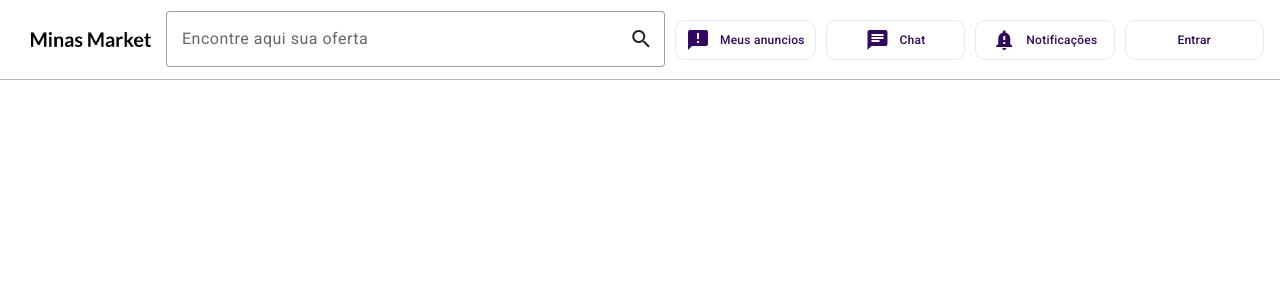
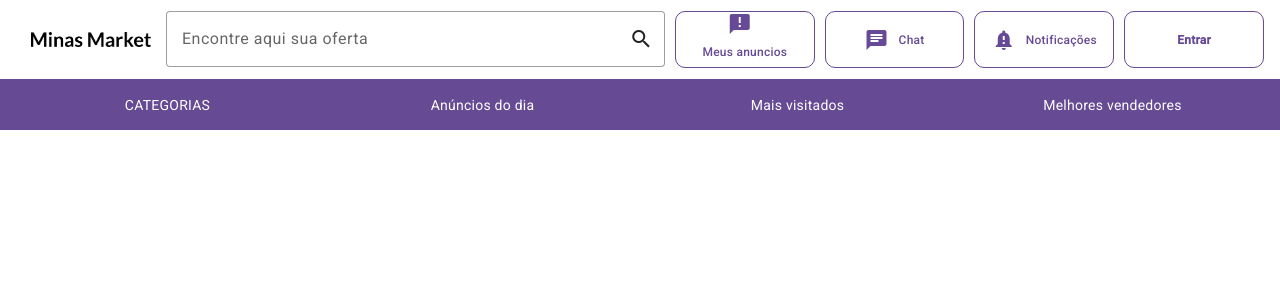
Before and after one commit to rhdesouza/MinasMarketApp, an Angular app: page /#/anuncios in a window 1280 px wide. Shown: the top 300 px of the page. Built offline with nearby package versions, Linux system fonts and the light colour scheme.

Commit message:
Template
Ajuste cores de template

```diff
--- a/src/app/pages/public/template/template/template.component.html
+++ b/src/app/pages/public/template/template/template.component.html
@@ -1,22 +1,36 @@
 <div id="container">
-    <p>
     <mat-toolbar id="toolbar">
         <div id="logo">
             <img id="logo" src="../../../../../assets/logo.png" alt="Logo Minas Market" />
         </div>
         <div id="pesquisa">
-                <mat-form-field appearance="outline">
+            <mat-form-field appearance="outline" id="search">
                 <input matInput type="search" placeholder="Encontre aqui sua oferta" class="search-input">
                 <mat-icon matSuffix>search</mat-icon>
             </mat-form-field>
         </div>
         <div id="restrito">
-                <span><mat-icon aria-hidden="false" aria-label="Example home icon" fontIcon="announcement"></mat-icon>Meus anuncios</span>
+            <span><mat-icon aria-hidden="false" aria-label="Example home icon" fontIcon="announcement"></mat-icon>Meus
+                anuncios</span>
             <span><mat-icon aria-hidden="false" aria-label="Example home icon" fontIcon="chat"></mat-icon>Chat</span>
-                <span><mat-icon aria-hidden="false" aria-label="Example home icon" fontIcon="notification_important"></mat-icon>Notificações</span>
-                <span>Entrar</span>
+            <span><mat-icon aria-hidden="false" aria-label="Example home icon"
+                    fontIcon="notification_important"></mat-icon>Notificações</span>
+            <span style="font-weight: bold;">Entrar</span>
         </div>
     </mat-toolbar>
-    </p>
+    <div id="sub-bar">
+        <div>
+            CATEGORIAS
+        </div>
+        <div>
+            Anúncios do dia
+        </div>
+        <div>
+            Mais visitados
+        </div>
+        <div>
+            Melhores vendedores
+        </div>
+    </div>
     <router-outlet></router-outlet>
 </div>
--- a/src/app/pages/public/template/template/template.component.scss
+++ b/src/app/pages/public/template/template/template.component.scss
@@ -1,8 +1,12 @@
+$backgroundPrimary: #280069b5;
+//$backgroundPrimary: #690000b5;
+$colorPrimary: white;
+
 #toolbar {
     //border: 1px red solid;
     height: 80px;
     background-color: white;
-    border-bottom: 1px rgba(68, 67, 67, 0.384) solid;
+    border-bottom: 1px $backgroundPrimary solid;
 
     #logo {
         width: 12%;
@@ -28,22 +32,68 @@
 
     #restrito {
         width: 48%;
+        //height: 100%;
         //border: 1px orange solid;
-        text-align: center;
         font-size: 12px;
-        color: rgb(48, 7, 99);
+        color: $backgroundPrimary;
+        //padding-top: 22px;
         display: flex;
+        flex-wrap: nowrap;
+        align-content: center;
+        justify-content: space-around;
+
         span {
-            border: 1px rgba(48, 7, 99, 0.096) solid;
+            text-align: center;
+            border: 1px $backgroundPrimary solid;
             border-radius: 10px;
             padding: 3px 10px 3px 10px;
             margin-left: 10px;
             width: 25%;
+            height: 49px;
+            cursor: pointer;
+            display: flex;
+            align-content: center;
+            flex-direction: row;
+            flex-wrap: wrap;
+            justify-content: center;
+            align-items: center;
 
             .mat-icon {
                 vertical-align: middle;
                 margin-right: 10px;
             }
         }
+
+        span:hover {
+            background-color: $backgroundPrimary;
+            color: white;
+            cursor: pointer;
+            transition: all 0.2s;
+        }
     }
 }
+
+#sub-bar {
+    text-align: center;
+    padding: 10px;
+    background-color: $backgroundPrimary;
+    display: flex;
+    flex-wrap: nowrap;
+    align-content: center;
+    justify-content: space-around;
+
+    div {
+        color: white;
+        width: 15em;
+        border-radius: 10px;
+        padding: 5px;
+    }
+}
+
+#sub-bar>div:hover {
+    background-color: white;
+    color: $backgroundPrimary;
+    cursor: pointer;
+    font-weight: bold;
+    transition: all 0.2s;
+}
```
Lines whose indentation alone changed are shown as unchanged.
